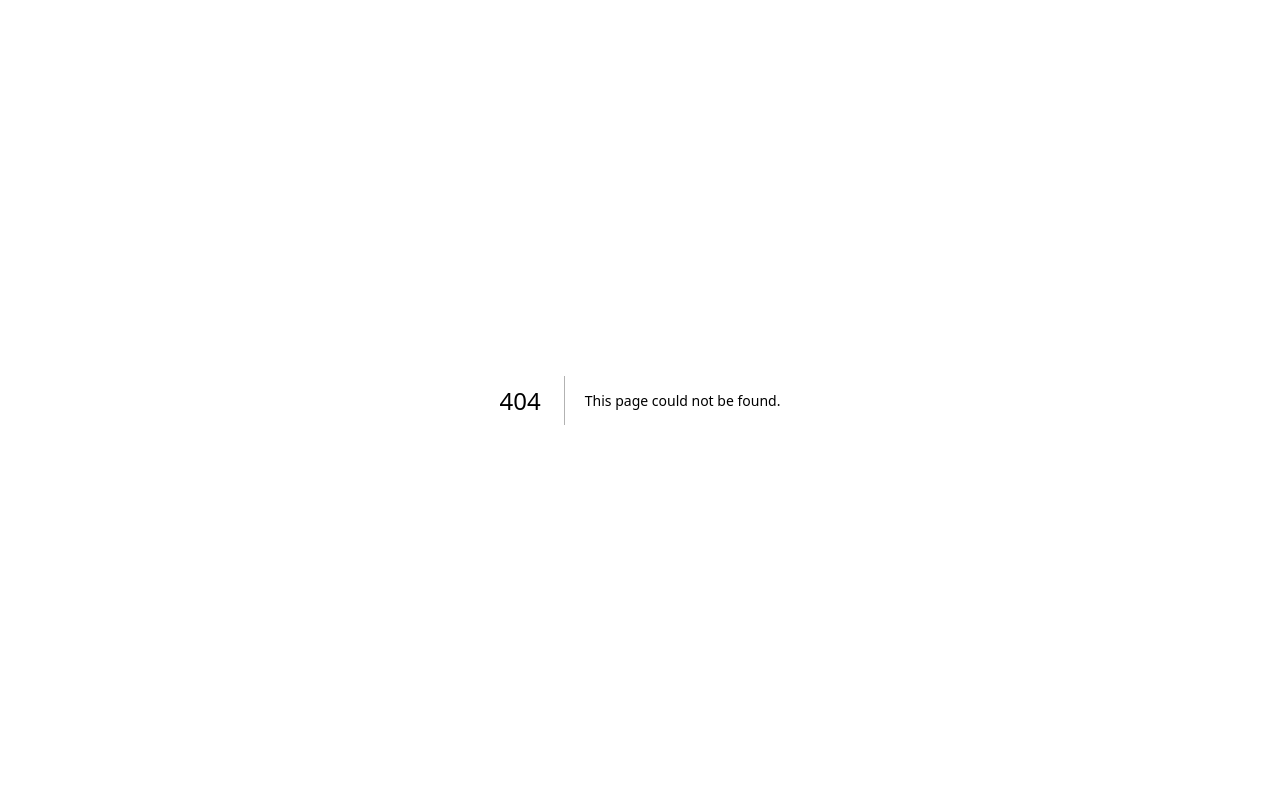
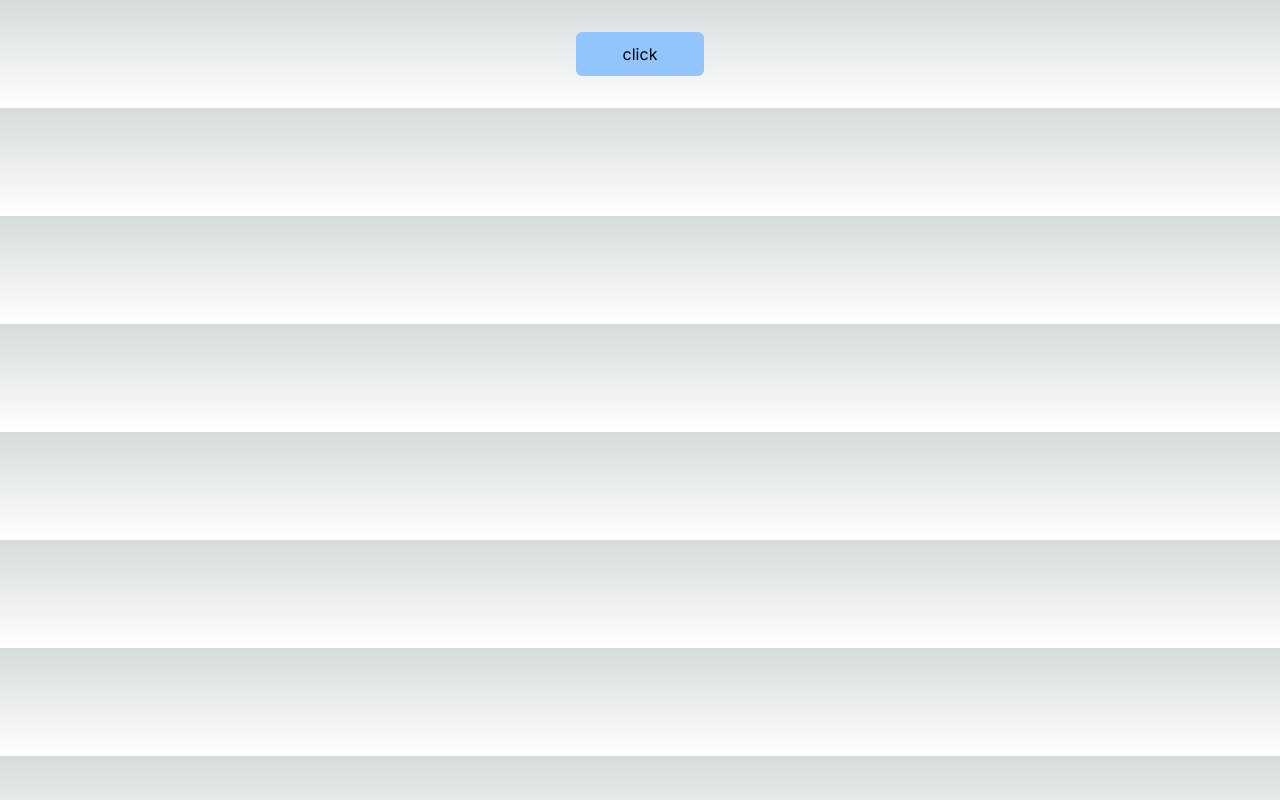
Before and after one commit to roshanpanda666/stoxy, a Next.js app: page /testtt in a window 1280 px wide. Before the commit this address had no page. Built offline with nearby package versions, Linux system fonts and the light colour scheme.

Commit message:
commiting

```diff
--- /dev/null
+++ b/app/testtt/page.js
@@ -0,0 +1,61 @@
+"use client";
+
+const Page = () => {
+
+  const addProduct = async () => {
+
+    let response = await fetch("/api/productsapi", {
+      method: "POST",
+      headers: {
+        "Content-type": "application/json",
+      },
+      body: JSON.stringify({
+        brand: "test",
+        price: "test",
+        quantity: "test",
+      }),
+    });
+
+    const result = await response.json();
+    if (result.success) {
+      alert("Product added successfully");
+      setTimeout(() => {
+        window.location.reload();
+      }, 2000);
+    } else {
+      alert("Failed to add data");
+    }
+  };
+
+  const clearinput = () => {
+    slugref.current.value = "";
+    priceref.current.value = "";
+    quantityref.current.value = "";
+  };
+
+  const handleSearch = () => {
+    // You can add additional logic here if needed
+    console.log("Search Query:", searchQuery);
+    console.log("Category:", category);
+  };
+
+  return (
+    <div className="p-4 sm:p-8 max-w-7xl mx-auto">
+
+
+      {/* Search bar with dropdown */}
+
+      {/* Add product form */}
+        <div className="flex flex-col sm:flex-row gap-4 w-full sm:w-auto justify-center">
+          <button
+            onClick={addProduct}
+            className="border-2 border-blue-300 bg-blue-300 text-black w-full sm:w-32 py-2 rounded-md hover:border-green-400"
+          >
+            click
+          </button>
+        </div>
+      </div>
+  );
+};
+
+export default Page;
```
